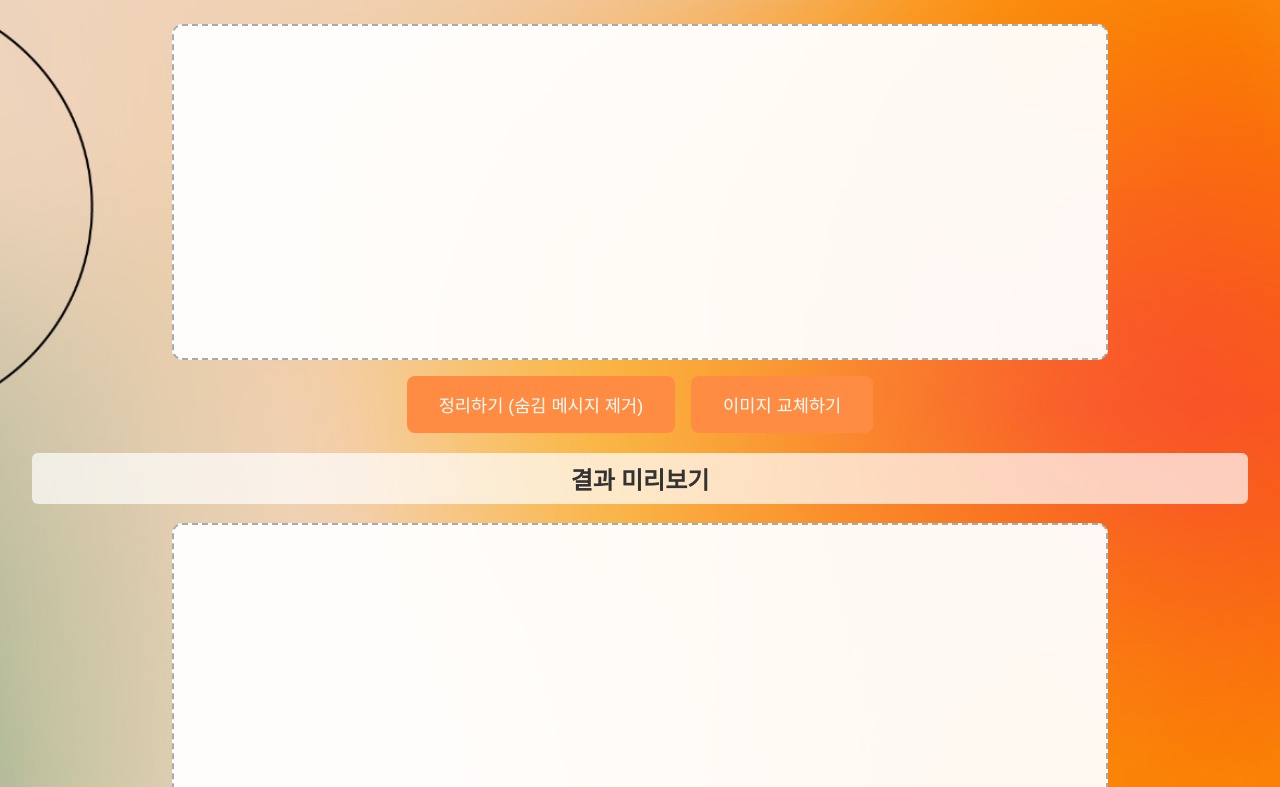
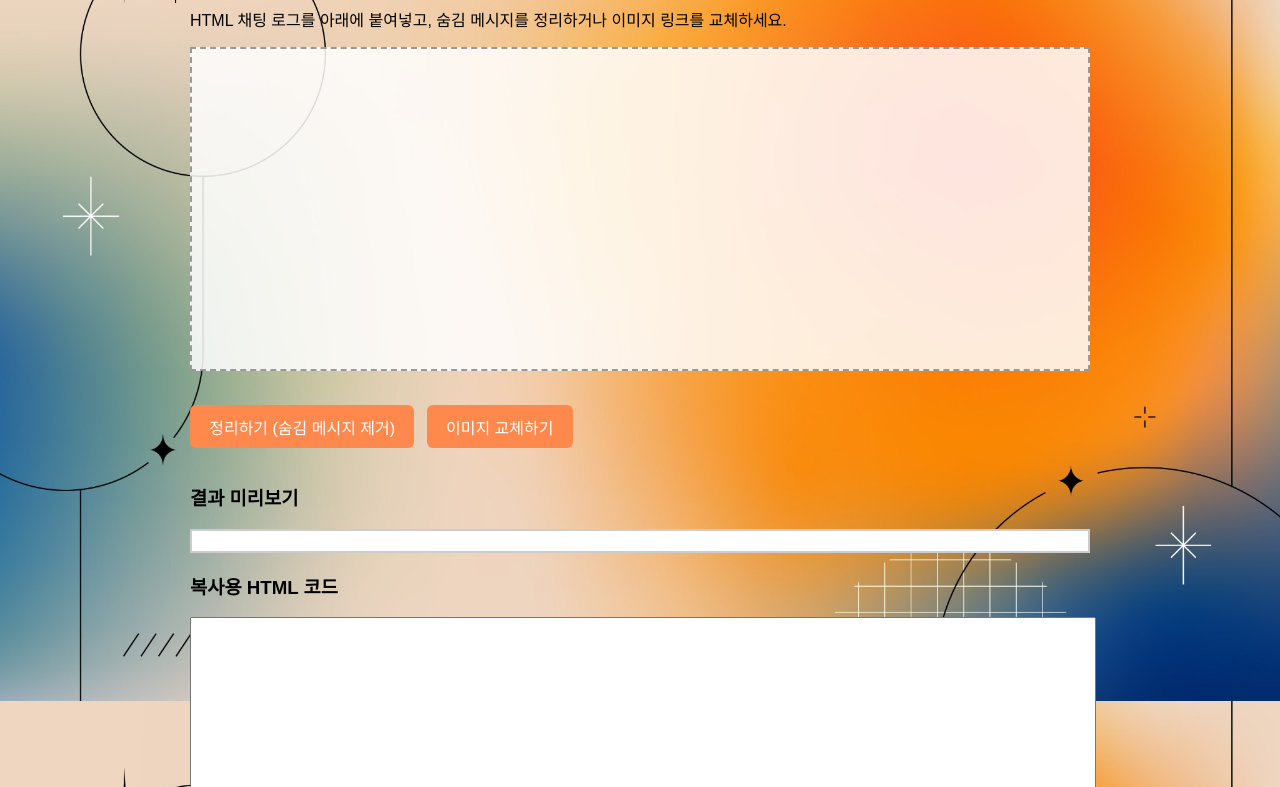
Before and after one commit to 2han20353/roll20-backup, a plain HTML site: page index.html in a window 1280 px wide. Shown: the part 152-939 px from the top of the page. Drawn offline with Linux system fonts and the light colour scheme.

Commit message:
Add files via upload

```diff
--- a/index.html
+++ b/index.html
@@ -1,135 +1,168 @@
-
 <!DOCTYPE html>
 <html lang="ko">
 <head>
   <meta charset="UTF-8" />
-  <title>Roll20 채팅로그 변환기</title>
+  <title>&lt;Roll20 채팅로그 변환기&gt;</title>
   <style>
     body {
-      font-family: 'Segoe UI', sans-serif;
-      background-image: url('https://2han20353.github.io/roll20-backup/background.jpg');
+      font-family: sans-serif;
+      max-width: 900px;
+      margin: auto;
+      padding: 2rem;
+      background-image: url('background.jpg');
       background-size: cover;
+      background-attachment: fixed;
       background-position: center;
-      color: #333;
-      margin: 0;
-      padding: 2rem;
     }
-
     h1 {
-      text-align: center;
-      background: rgba(255, 255, 255, 0.8);
-      padding: 1rem;
+      background: rgba(255, 255, 255, 0.9);
+      padding: 0.7rem 1rem;
       border-radius: 10px;
-      font-size: 2.5rem;
-      color: #222;
+      display: inline-block;
     }
-
-    #editor, #result, #output {
-      background: rgba(255, 255, 255, 0.95);
-      border: 2px dashed #aaa;
-      padding: 1rem;
-      margin: 1rem auto;
-      max-width: 900px;
+    #editor {
+      border: 2px dashed #999;
+      padding: 10px;
       min-height: 300px;
       max-height: 500px;
       overflow: auto;
-      border-radius: 10px;
+      background-color: rgba(255, 255, 255, 0.85);
     }
-
-    .button-group {
-      display: flex;
-      justify-content: center;
-      gap: 1rem;
-      margin-top: 1rem;
-      flex-wrap: wrap;
+    textarea {
+      width: 100%;
+      height: 200px;
     }
-
     button {
-      padding: 1rem 2rem;
-      font-size: 1.1rem;
+      font-size: 1rem;
+      padding: 0.6rem 1.2rem;
+      margin: 1rem 0.5rem 1rem 0;
       border: none;
-      border-radius: 8px;
-      background-color: #ff8c42;
+      border-radius: 6px;
+      background-color: #ff884d;
       color: white;
       cursor: pointer;
-      transition: background-color 0.3s;
     }
-
     button:hover {
       background-color: #ff6f1a;
     }
-
-    h2 {
-      text-align: center;
-      background: rgba(255, 255, 255, 0.7);
-      padding: 0.5rem;
-      border-radius: 6px;
+    .image-block {
+      margin-bottom: 1rem;
+      background: rgba(255,255,255,0.9);
+      padding: 10px;
+      border-radius: 8px;
+    }
+    .image-block img {
+      max-width: 150px;
+      display: block;
+      margin-bottom: 5px;
+    }
+    .image-block input {
+      width: 100%;
+      padding: 5px;
+    }
+    #imageInputs {
+      margin-top: 1rem;
+    }
+    #preview {
+      border: 2px solid #ccc;
+      padding: 10px;
+      max-height: 400px;
+      overflow: auto;
+      background: white;
     }
   </style>
 </head>
 <body>
-  <h1>Roll20 채팅로그 변환기</h1>
+  <h1>&lt;Roll20 채팅로그 변환기&gt;</h1>
+  <p>HTML 채팅 로그를 아래에 붙여넣고, 숨김 메시지를 정리하거나 이미지 링크를 교체하세요.</p>
+  <div id="editor" contenteditable="true"></div>
+  <br />
+  <button onclick="cleanHiddenMessages()">정리하기 (숨김 메시지 제거)</button>
+  <button onclick="replaceImages()">이미지 교체하기</button>
 
-  <div id="editor" contenteditable="true">
-    <!-- 여기에 HTML 채팅 로그를 붙여 넣으세요 -->
-  </div>
+  <div id="imageInputs"></div>
 
-  <div class="button-group">
-    <button onclick="cleanHiddenMessages()">정리하기 (숨김 메시지 제거)</button>
-    <button onclick="replaceImageSources()">이미지 교체하기</button>
-  </div>
+  <h3>결과 미리보기</h3>
+  <div id="preview"></div>
 
-  <h2>결과 미리보기</h2>
-  <div id="result"></div>
-
-  <h2>복사용 HTML 코드</h2>
-  <div id="output" contenteditable="true"></div>
+  <h3>복사용 HTML 코드</h3>
+  <textarea id="output" readonly></textarea>
 
   <script>
     function cleanHiddenMessages() {
       const editor = document.getElementById("editor");
-      const tempDiv = document.createElement("div");
-      tempDiv.innerHTML = editor.innerHTML;
-
-      const elements = tempDiv.querySelectorAll(".message.hidden-message, .message.hidden-message.you");
-      elements.forEach(el => el.remove());
-
-      document.getElementById("result").innerHTML = tempDiv.innerHTML;
-      document.getElementById("output").innerText = tempDiv.innerHTML;
+      const doc = document.createElement("div");
+      doc.innerHTML = editor.innerHTML;
+      const hiddenMessages = doc.querySelectorAll("div.hidden-message");
+      hiddenMessages.forEach(div => div.remove());
+      editor.innerHTML = doc.innerHTML;
+      updatePreview();
     }
 
-    function replaceImageSources() {
-      const tempDiv = document.createElement("div");
-      tempDiv.innerHTML = document.getElementById("result").innerHTML;
+    function replaceImages() {
+      const editor = document.getElementById("editor");
+      const doc = document.createElement("div");
+      doc.innerHTML = editor.innerHTML;
+      const imageInputs = document.getElementById("imageInputs");
+      imageInputs.innerHTML = "";
 
-      const images = tempDiv.querySelectorAll("img");
-      if (images.length === 0) {
-        alert("이미지를 찾을 수 없습니다.");
-        return;
-      }
+      const allElements = [...doc.querySelectorAll("img, [style*='files.d20.io/images']")];
+      const groups = {};
 
-      const originalSrcs = [...new Set([...images].map(img => img.src))];
-      const mapping = {};
-
-      const promptChain = (i = 0) => {
-        if (i >= originalSrcs.length) {
-          images.forEach(img => {
-            if (mapping[img.src]) img.src = mapping[img.src];
-          });
-          document.getElementById("result").innerHTML = tempDiv.innerHTML;
-          document.getElementById("output").innerText = tempDiv.innerHTML;
-          return;
+      allElements.forEach(el => {
+        let url = "";
+        if (el.tagName === "IMG") {
+          url = el.src;
+        } else {
+          const bg = el.style.backgroundImage;
+          const match = bg.match(/url\(["']?(.*?)["']?\)/);
+          if (match) url = match[1];
         }
 
-        const newSrc = prompt(`이미지 주소 교체:
-기존 주소:
-${originalSrcs[i]}
-→ 새 주소 입력:`);
-        if (newSrc !== null) mapping[originalSrcs[i]] = newSrc;
-        promptChain(i + 1);
-      };
+        if (url) {
+          if (!groups[url]) groups[url] = [];
+          groups[url].push(el);
+        }
+      });
 
-      promptChain();
+      Object.keys(groups).forEach(url => {
+        const div = document.createElement("div");
+        div.className = "image-block";
+
+        const preview = document.createElement("img");
+        preview.src = url;
+
+        const input = document.createElement("input");
+        input.value = url;
+        input.placeholder = "새 이미지 주소 입력";
+
+        input.addEventListener("input", () => {
+          const newURL = input.value;
+          preview.src = newURL;
+          groups[url].forEach(el => {
+            if (el.tagName === "IMG") {
+              el.src = newURL;
+            } else {
+              el.style.backgroundImage = `url("${newURL}")`;
+            }
+          });
+          updatePreview(doc.innerHTML);
+        });
+
+        div.appendChild(preview);
+        div.appendChild(input);
+        imageInputs.appendChild(div);
+      });
+
+      editor.innerHTML = doc.innerHTML;
+      updatePreview();
+    }
+
+    function updatePreview(forcedHTML) {
+      const editor = document.getElementById("editor");
+      const html = forcedHTML || editor.innerHTML;
+      document.getElementById("preview").innerHTML = html;
+      document.getElementById("output").value = html;
     }
   </script>
 </body>
```
